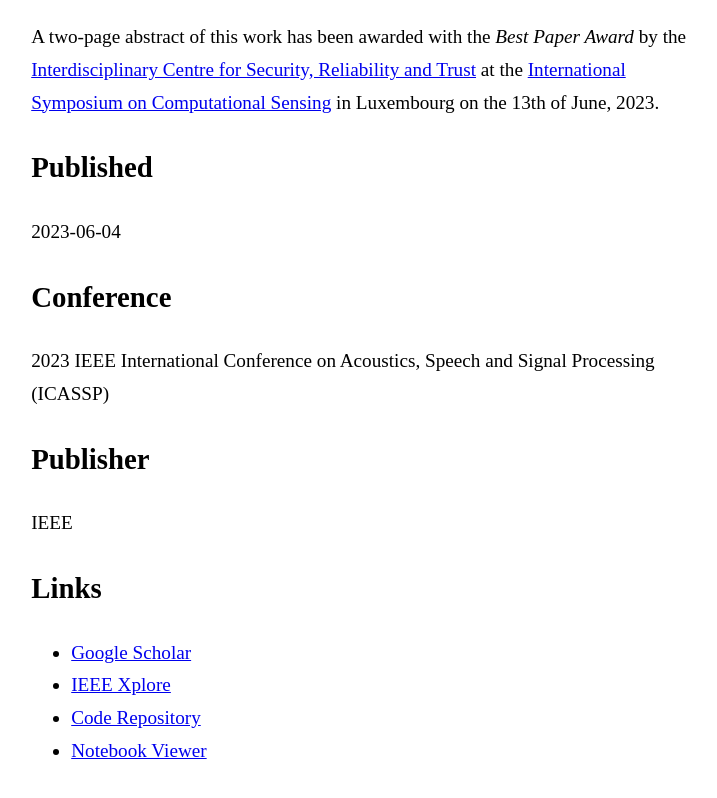
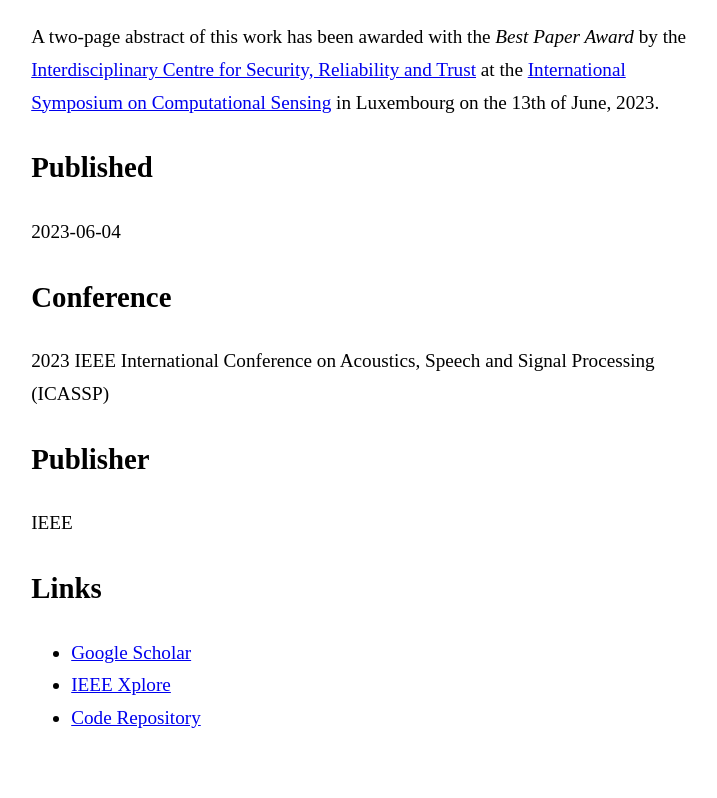
Before and after one commit to CostasAK/icassp2023, a plain HTML site: page html/index.html in a window 1280 px wide. Shown: the part 1170-1968 px from the top of the page, without its empty margins (281-998 px from the left). Drawn offline with Linux system fonts and the light colour scheme.

Commit message:
removed notebook links from webpage (already in repository with explanation)

```diff
--- a/html/index.html
+++ b/html/index.html
@@ -154,14 +154,6 @@
             >Code Repository</a
           >
         </li>
-        <li>
-          <a
-            href="https://nbviewer.org/github/CostasAK/icassp2023/blob/main/crb_sparse_sensing.ipynb"
-            target="_blank"
-            rel="noopener noreferrer"
-            >Notebook Viewer</a
-          >
-        </li>
       </ul>
     </main>
   </body>
```
